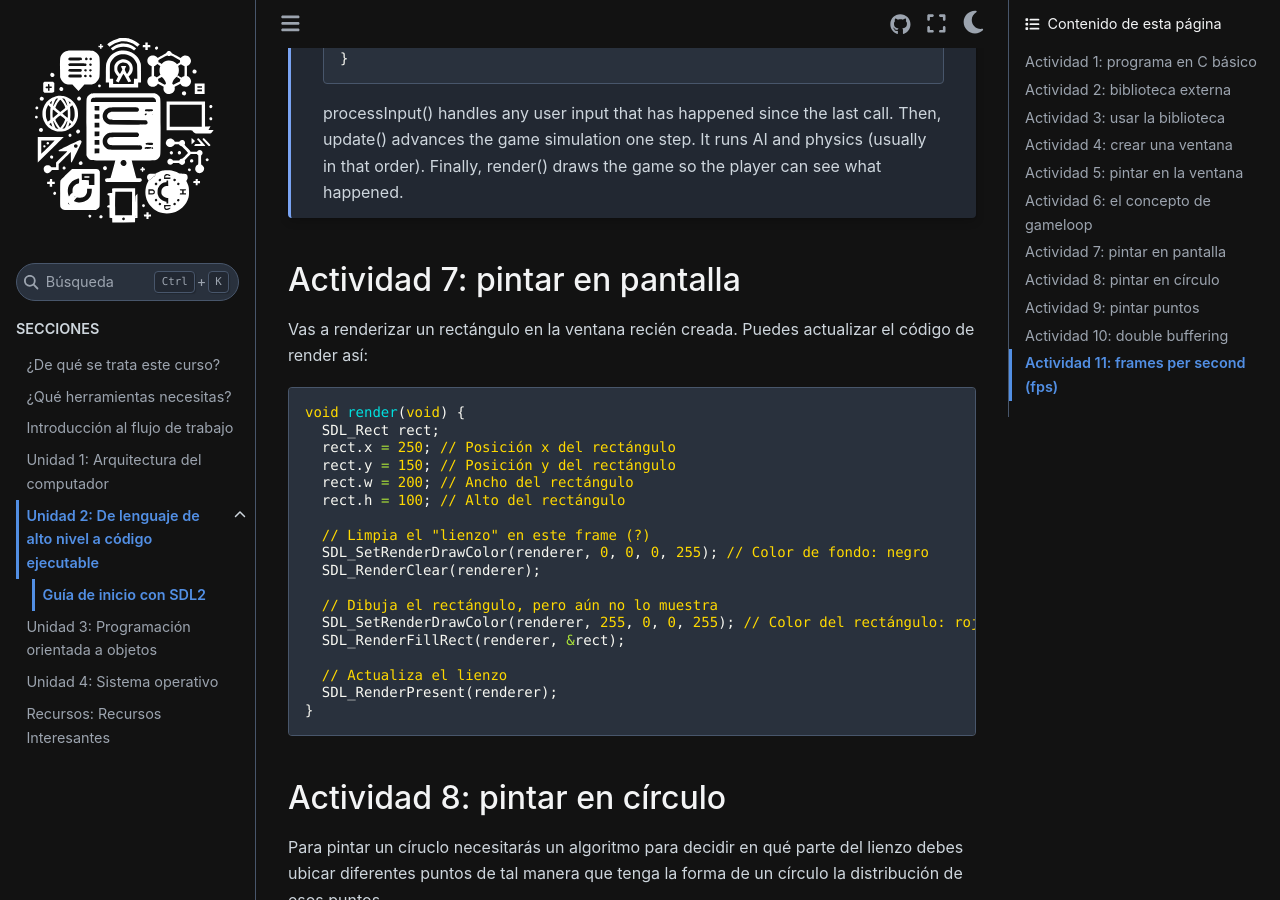
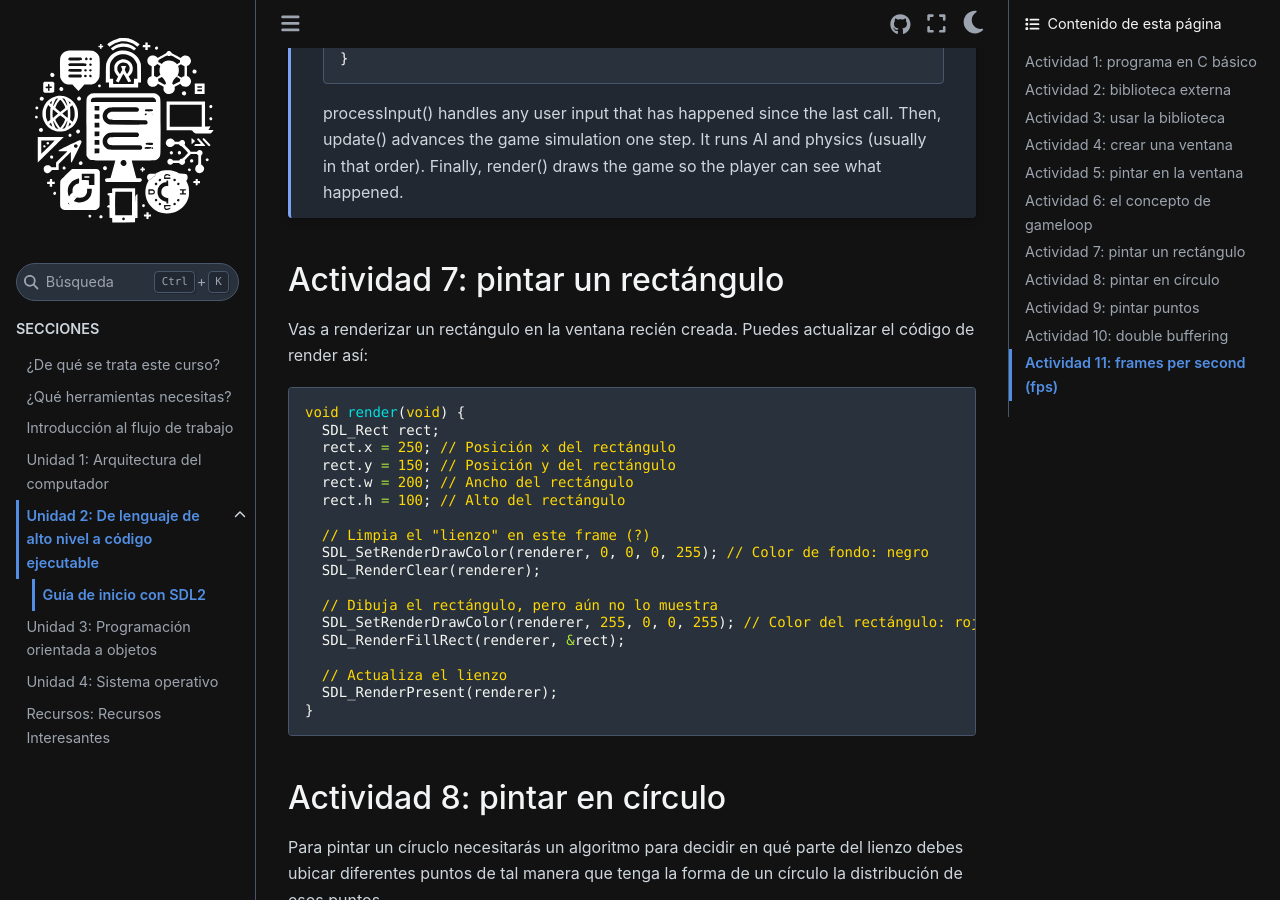
Before and after one commit to juanferfranco/SistemasComputacionales, a Sphinx documentation site: the page built from docs/_unidad2/sdlGettingStarted.rst, in a window 1280 px wide and 900 px high, scrolled down 10043 px. Built offline with Sphinx 7.4.7 and the Sphinx Book theme 1.1.4, drawn with Linux system fonts in a browser that asks for light colours.

Commit message:
Fix pintar un rectángulo

```diff
--- a/docs/_unidad2/sdlGettingStarted.rst
+++ b/docs/_unidad2/sdlGettingStarted.rst
@@ -463,7 +463,7 @@ que te compartí:
     the game simulation one step. It runs AI and physics (usually in that order). Finally, render()
     draws the game so the player can see what happened.
 
-Actividad 7: pintar en pantalla
+Actividad 7: pintar un rectángulo
 --------------------------------------
 
 Vas a renderizar un rectángulo en la ventana recién creada. Puedes actualizar el código
```
